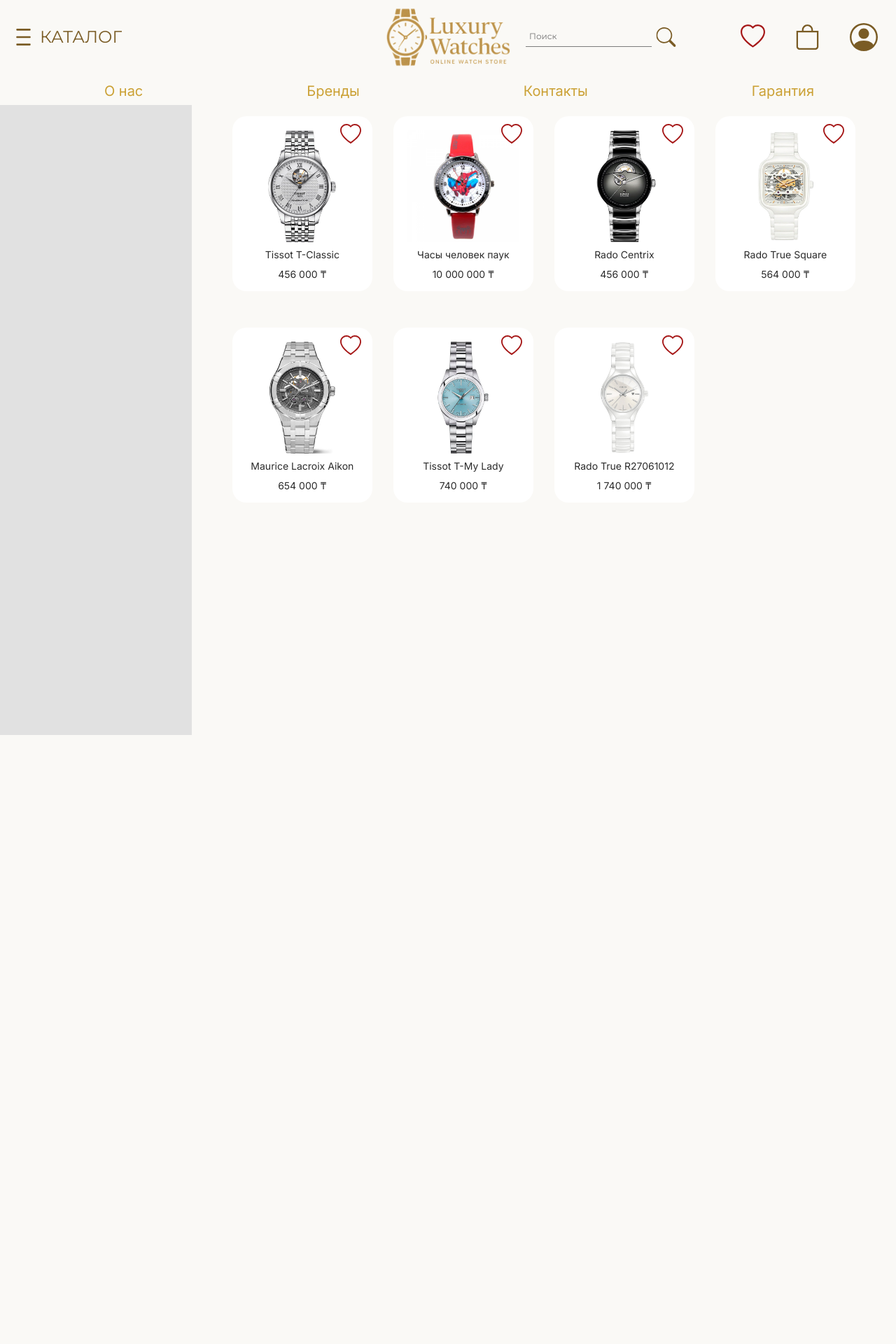
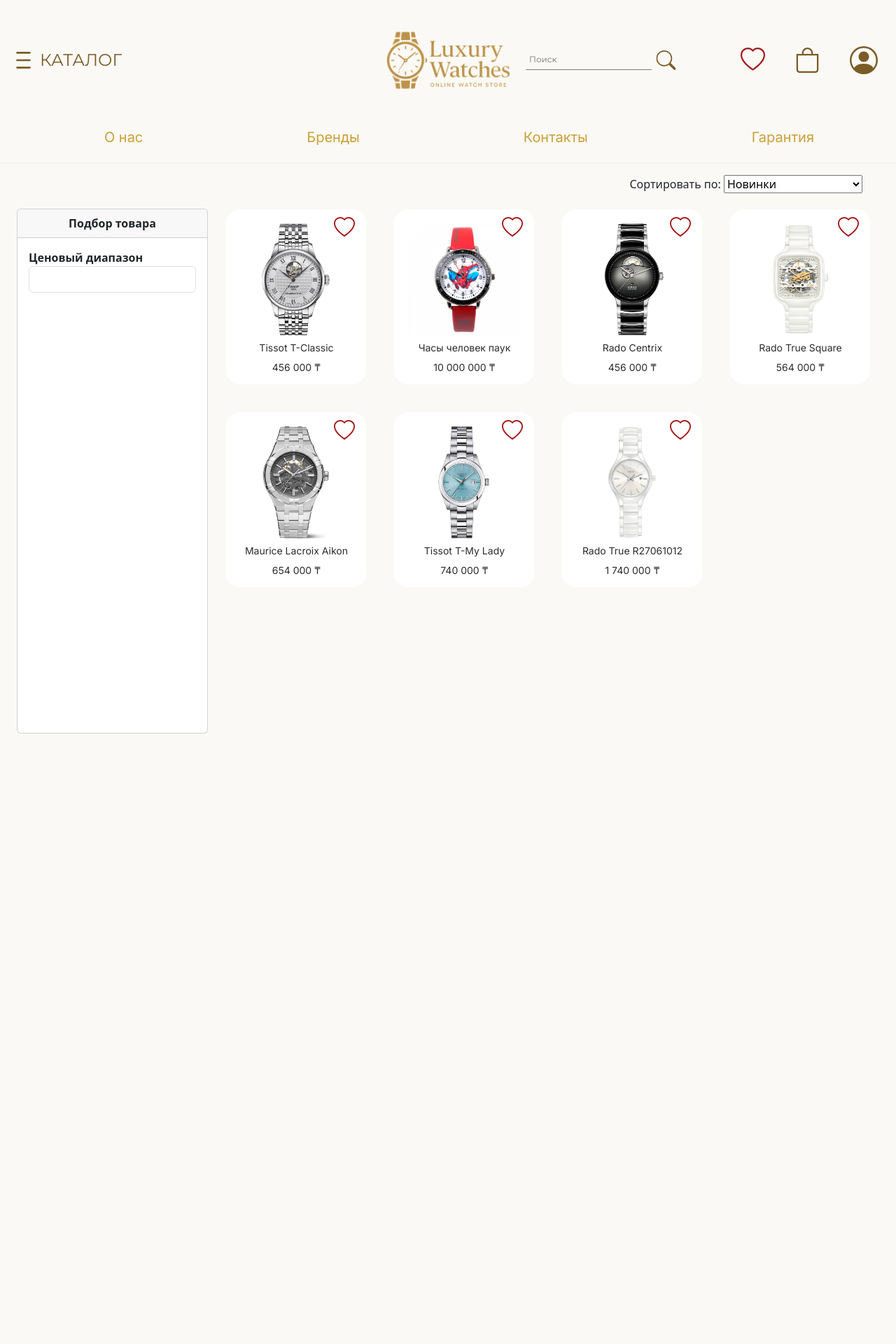
Before and after one commit to stenfli31/LuxuryWatches, a PHP site: page /catalog.php?sort=1 in a window 1280 px wide. Shown: the top 1920 px of the page at 70% size. Before the commit the page ends 1050 px from the top, so only its background shows below. Run offline with PHP 8.4, Linux system fonts and the light colour scheme; data comes from the database, SQL or seed files in the repository; both versions use the stored data as it was after the commit; some libraries are stand-ins or nearby versions.

Commit message:
Сортировка каталога

```diff
--- a/JS/main.js
+++ b/JS/main.js
@@ -3,17 +3,26 @@ const hoverSrc = "./images/icons/heart-fill.svg"
 const favourite = document.querySelectorAll('.heart').forEach(img =>
     {const originalSrc = img.src;
 
-    img.addEventListener('mouseover', () => {
+
+
+    img.addEventListener('click', () => {
+        if(img.src == originalSrc){
         img.src = hoverSrc;
-    });
-    img.addEventListener('mouseout', () => {
-        img.src = originalSrc;
+        }
+        else {
+            img.src = originalSrc;
+        }
     });
 
-    img.addEventListener('click', () => {
-        img.src = hoverSrc;
-    });
-    img.addEventListener('click', () => {
-        img.src = originalSrc;
-    });
+
+
+
 });
+
+
+// img.addEventListener('mouseover', () => {
+//     img.src = hoverSrc;
+// });
+// img.addEventListener('mouseout', () => {
+//     img.src = originalSrc;
+// });
--- a/bdForm.php
+++ b/bdForm.php
@@ -65,7 +65,7 @@ $brands = $stmt->fetchAll(PDO::FETCH_ASSOC);
             </select>
         </div>
         <div class="mb-3 row">
-            <label for="category"class="form-label">Категория</label>
+            <label for="category"class="form-label">Бренд</label>
             <select type="text" class="form-control" id="brand" name="brand" required>
                 <option value=""> Выберите бренд </option>
                 <?php foreach ($brands as $brand ): ?>
--- a/catalog.php
+++ b/catalog.php
@@ -1,3 +1,39 @@
+<?php
+ require_once 'db.php';
+function formatPrc($price)
+{
+    return number_format($price, 0, ".", " ") . ' ₸';
+}
+
+$NEW = "SELECT * FROM Products ";
+$ASC = "SELECT * FROM Products ORDER BY price ASC";
+$DESC = "SELECT * FROM Products ORDER BY price ASC";
+
+
+$order = $_GET['sort'] ;
+
+switch( $order ) {
+    case 'desc':
+        $sql = $DESC;
+        break;
+    case 'asc':
+        $sql = $ASC;
+        break;
+    case 'new':
+        $sql = $NEW;
+        break;
+    default:
+        $sql = $NEW;
+       break;
+
+}
+
+$stmt = $pdo ->query($sql);
+$products = $stmt->fetchAll(PDO::FETCH_ASSOC);
+
+?>
+
+
 <!DOCTYPE html>
 <html lang="en">
 
@@ -14,19 +50,28 @@
 
 <body>
     <div class="frame">
-        <?php require_once 'db.php'; ?>
+
         <?php include 'header.php'; ?>
-        <?php
-        $stmt = $pdo->query("SELECT * FROM products");
-        $products = $stmt->fetchAll(PDO::FETCH_ASSOC);
-        function formatPrc($price)
-        {
-            return number_format($price, 0, ".", " ") . ' ₸';
-        }
-        ?>
-        <div class="filter_catalog">
-        <div class="filters">
 
+         <form method="GET"  style="align-self: flex-end;" class="me-5">
+            <label for="category"class="form-label">Сортировать по: </label>
+            <select type="text" class="" id="sort" name="sort" required>
+                <option value="new"> Новинки </option>
+                <option value="desc"> По убыванию цены </option>
+                <option value="asc"> По возрастанию цены </option>
+            </select>
+        </form>
+        <div class="filter_catalog text-center ms-4">
+            <div class="filters card">
+                <div class="card-header" style="background-color: none;"><b>Подбор товара</b></div>
+                <form  method="POST"  class="card-body">
+                    <div class="filter-category row">
+                        <span><b>Ценовый диапазон</b></span>
+                        <div class="d-flex">
+                        <input type="number" class="form-control" id="price" name="price">
+                        </div>
+                    </div>
+                </form>
             </div>
             <div class="container d-flex justify-content-center pt-3">
                 <div class="catalog-grid">
@@ -55,6 +100,7 @@
                 </div>
             </div>
         </div>
+        <?php include "footer.html" ?>
     </div>
     <script src="https://cdn.jsdelivr.net/npm/bootstrap@5.3.2/dist/js/bootstrap.bundle.min.js"></script>
     <script src="./JS/main.js"></script>
--- /dev/null
+++ b/footer.html
@@ -0,0 +1,28 @@
+<footer>
+    <div class="footer-content">
+      <div class="footer-section">
+        <h3>Навигация</h3>
+        <ul>
+          <li><a href="#">Главная</a></li>
+          <li><a href="#">Каталог</a></li>
+          <li><a href="#">О нас</a></li>
+          <li><a href="#">Личный кабинет</a></li>
+        </ul>
+      </div>
+      <div class="footer-section">
+        <h3>Контакты</h3>
+        <p>Телефон: 8800553535</p>
+        <p>Email: luxury@watches.co</p>
+        <p>Адрес: Улица Гоголя 120</p>
+      </div>
+      <div class="footer-section">
+        <img
+          class="logo-footer"
+          src="https://c.animaapp.com/m9e8fd6qsdWEoD/img/logo-2.png"
+          alt="LuxuryWatches logo" />
+      </div>
+    </div>
+    <div class="copyright">
+      <p>Все права защищены © LuxuryWatches™ 2025</p>
+    </div>
+  </footer>
--- a/header.php
+++ b/header.php
@@ -38,5 +38,5 @@
           <li><a href="#warranty">Гарантия</a></li>
         </ul>
       </nav>
-
+      <hr class="hr">
       </header>
--- a/style/media.css
+++ b/style/media.css
@@ -1,6 +1,9 @@
 @media (max-width: 1280px){
+  .header {
+    height: 250px;
+  }
   .logo{
-    width: 800px;
+    width: 350px;
   }
   .product-card{
       width: 200px;
@@ -10,6 +13,8 @@
 
   .product-card:hover{
     height: 290px;
+
+    z-index: 3;
   }
 
   .category-image{
@@ -25,7 +30,8 @@
     height: auto;
   }
   .catalog-grid{
-  grid-template-columns: repeat(4, auto);
+  grid-template-columns: repeat(4, 210px);
+  grid-template-rows: repeat(8, 260px);
   }
 }
 
--- a/style/style.css
+++ b/style/style.css
@@ -92,7 +92,7 @@
 .header {
   display: flex;
   flex-direction: column;
-  height: 150px;
+  height: 250px;
 
   width: 100%;
 }
@@ -244,7 +244,8 @@
 .product-grid {
   width: 100%;
   display: grid;
-  grid-template-columns: repeat(2, 1fr);
+  grid-template-columns: repeat(2, auto);
+  grid-template-rows: repeat(2, auto);
   gap:30px;
   height: 100%;
   align-content: start;
@@ -265,13 +266,18 @@
   border-radius: 20px;
   padding: 20px;
   text-align: center;
-  position: relative;
-  width: 280px;
-  height: 300px;
+  position:relative;
+  width: 270px;
+  height: 290px;
+  display: flex;
+  flex-direction: column;
+  align-items: center;
+  overflow: hidden;
 }
 
 .product-card:hover{
   height: 320px;
+  z-index: 3;
 }
 
 .product-image {
@@ -282,7 +288,17 @@
 }
 
 .add-to-cart{
-  position: absolute;
+  position: relative;
+  bottom: 3px;
+  right: 5px;
+  background-color:#CBA135;
+  color: #FAF9F6;
+  border-radius: 5px;
+  border: 1px solid #e1e1e1;
+  height: 40px;
+  margin-top: 5px;
+  width: 80%;
+
 }
 
 .product-title,
@@ -350,9 +366,9 @@ footer {
 
 /* Responsive design */
 
-hr{
+.hr{
   border: none;         /* Убираем стандартную границу */
-  border-top: 2px solid #ff9900;  /* Задаём цвет и толщину линии */
+  border-top: 2px solid #e1e1e1;  /* Задаём цвет и толщину линии */
 }
 
 .filter_catalog{
@@ -362,13 +378,28 @@ hr{
 .catalog-grid{
 
   display: grid;
-  grid-template-columns: repeat(5, auto);
-  grid-template-rows: repeat(8, auto);
+  grid-template-columns: repeat(4, 290px);
+  grid-template-rows: repeat(8, 310px);
   gap: 30px;
 }
 
+
+
 .filters{
-  background-color: #e1e1e1;
+  border: 1px solid #e1e1e1;
+  border-radius: 10px;
   width: 350px;
-  height: 900px;
+  height: 750px !important;
+  margin-top: 15px;
 }
+
+.card{
+  background-color: none !important;
+}
+
+.filter-category{
+  display: flex;
+  flex-direction: column;
+  text-align: left;
+  justify-content: center;
+}
```
Also changed, not shown: index.php (+3 -29 lines), products.sql (added, +89 -0 lines), images/favicon.png (added), 5 other files. Lines whose indentation alone changed are shown as unchanged.
